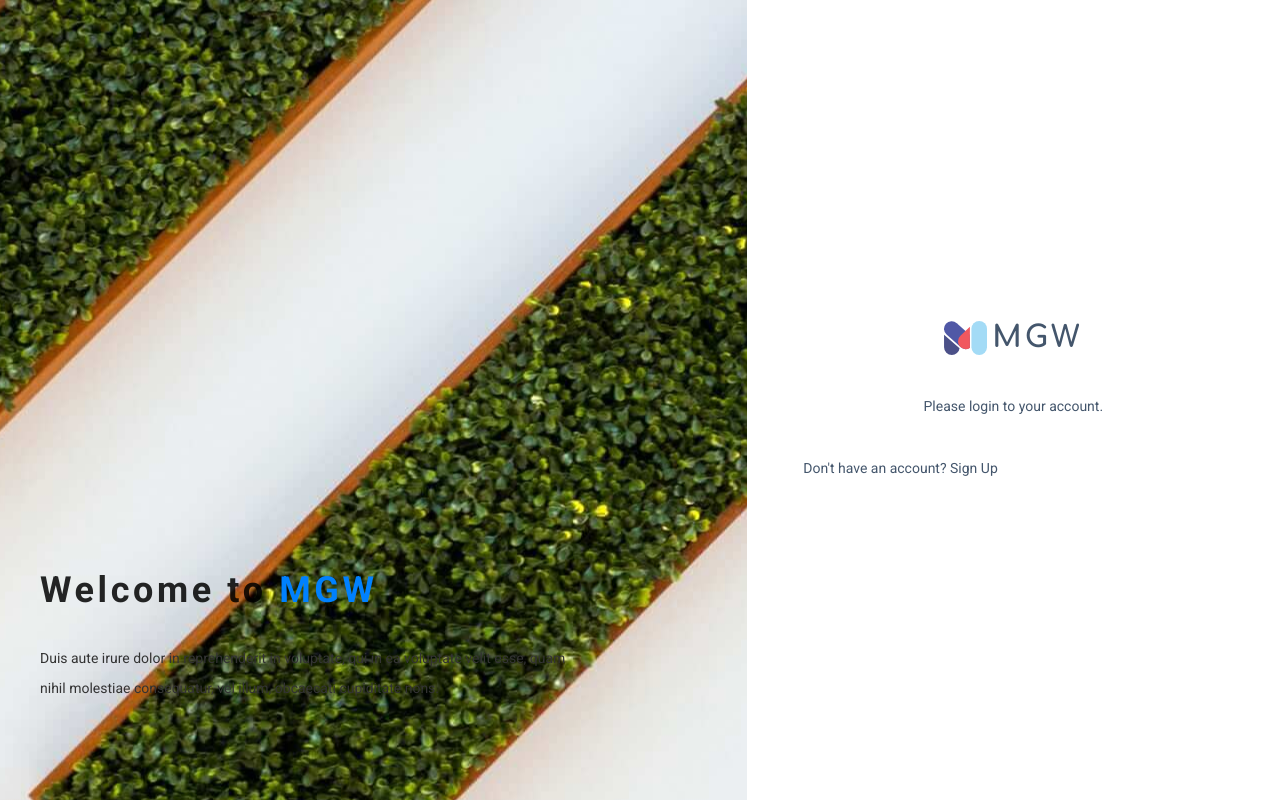
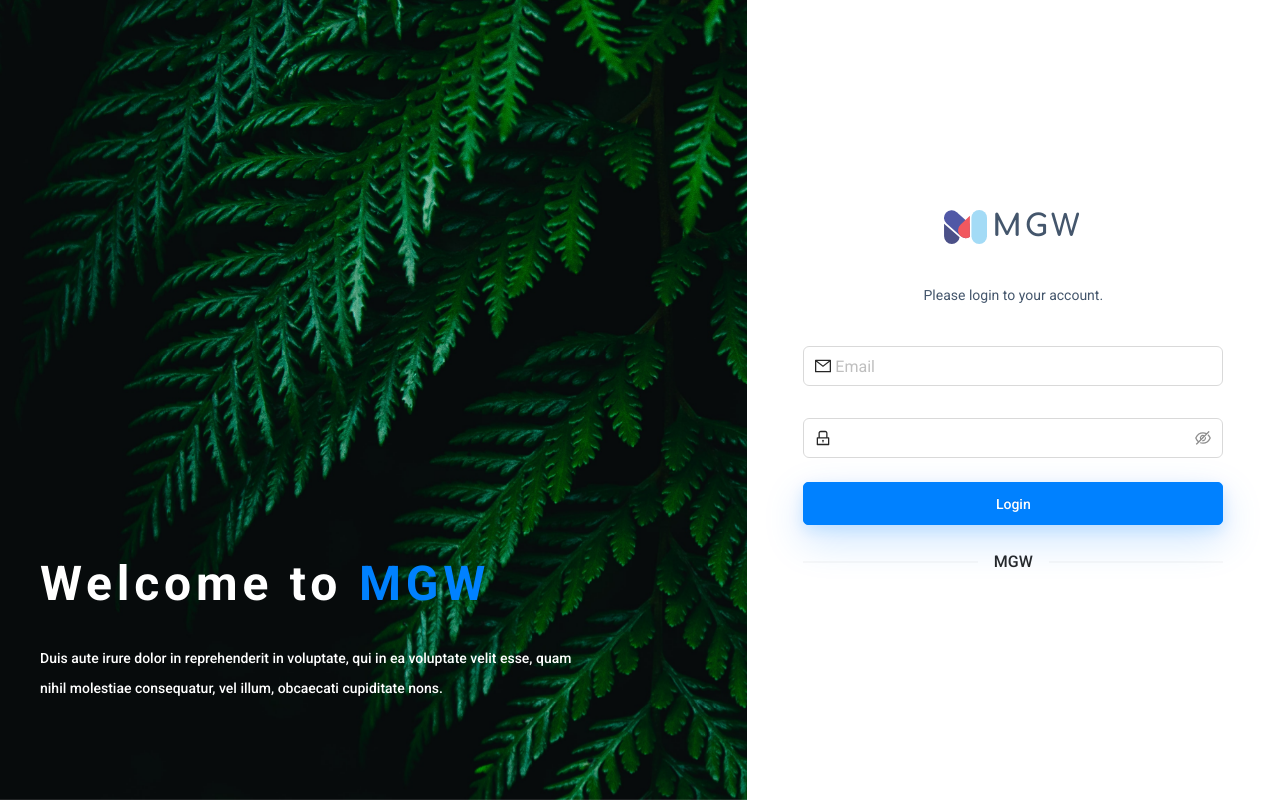
Before and after one commit to vidongls/mgw-frontend, a React (Create React App) app: page /login in a window 1280 px wide. Built offline with nearby package versions, Linux system fonts and the light colour scheme.

Commit message:
add layout new login

```diff
--- a/src/Screen/Login/index.tsx
+++ b/src/Screen/Login/index.tsx
@@ -1,10 +1,11 @@
 import React, { useContext, useEffect } from "react"
-import { Button, Form, Input, Spin, Typography } from "antd"
-
+import { Button, Form, Input, Spin, Typography, Divider } from "antd"
+import { UserOutlined, MailOutlined, LockOutlined } from "@ant-design/icons"
 import { useSearchParams } from "react-router-dom"
 import appConfig from "../../Config/App"
 import localStore from "../../Util/localStore"
 import loginImg from "../../resources/images/auth-bg.jpg"
+import imgBackground from "../../resources/images/auth-bg.jpg"
 import logo from "../../resources/images/logo.svg"
 
 const { Title } = Typography
@@ -57,7 +58,25 @@ export const Login = () => {
 									<div className="login-panel__sub">Please login to your account.</div>
 								</div>
 							</div>
-							<div className="login-panel__footer">Don't have an account? Sign Up</div>
+							<div className="login-content">
+								<Form onFinish={onFinish} onFinishFailed={onFinishFailed} autoComplete="off">
+									<Form.Item name="Mail" rules={[{ required: true, message: "Please input your mail!" }]}>
+										<Input size="large" placeholder="Email" prefix={<MailOutlined />} className="login-content__input" />
+									</Form.Item>
+
+									<Form.Item name="password" rules={[{ required: true, message: "Please input your password!" }]}>
+										<Input.Password size="large" prefix={<LockOutlined />} />
+									</Form.Item>
+
+									<Form.Item>
+										<Button type="primary" htmlType="submit" className="btn-login">
+											Login
+										</Button>
+									</Form.Item>
+								</Form>
+							</div>
+
+							<Divider>MGW</Divider>
 						</div>
 					</div>
 				</div>
--- a/src/resources/scss/common/_layout.scss
+++ b/src/resources/scss/common/_layout.scss
@@ -356,7 +356,10 @@
 		position: relative;
 		flex-grow: 1;
 		display: grid;
-		grid-template-columns: 1fr 33.3333rem;
+		grid-template-columns: 1fr;
+		@include lg {
+			grid-template-columns: 1fr 33.3333rem;
+		}
 	}
 	&-bg {
 		position: absolute;
@@ -370,6 +373,7 @@
 			width: 100%;
 			height: 100%;
 			object-fit: cover;
+			margin-bottom: 6px;
 		}
 	}
 	&-left {
@@ -379,19 +383,22 @@
 		color: #fff;
 		display: flex;
 		flex-direction: column;
-		background-image: url("../../images/auth-bg.jpg");
+		background-image: url("../../images/sebastian.jpg");
+
 		background-repeat: no-repeat;
 		background-attachment: fixed;
 		background-position: center;
+        background-size: cover;
 		display: none;
 
 		@include md {
 			display: flex;
 		}
 		h1 {
-			font-size: 36px;
 			margin-bottom: 2rem;
 			font-weight: 700;
+            color: #fff;
+			font-size: 3rem;
 			line-height: 1.2;
 			letter-spacing: 0.1em;
 			span {
@@ -399,8 +406,9 @@
 			}
 		}
 		p {
-			color: #333;
+			color: #fff;
 			margin-bottom: 0;
+            font-weight: 500;
 			line-height: 2.13333em;
 		}
 	}
@@ -453,4 +461,32 @@
 			color: #44566c;
 		}
 	}
+	&-content {
+		margin-bottom: 20px;
+		.ant-input-affix-wrapper {
+			border-radius: 6px;
+		}
+
+		&__input {
+			margin-bottom: 8px;
+		}
+	}
+	.btn-login {
+		display: flex;
+		width: 100%;
+		display: inline-flex;
+		justify-content: center;
+		align-items: center;
+		height: 2.6667rem;
+		padding: 0 1.4667rem;
+		font-weight: 500;
+		background-color: #0081ff;
+		border: 1px solid #0081ff;
+		border-radius: 5px;
+		box-shadow: 0 5px 15px #0081ff26, 0 15px 40px #0081ff33;
+		transition: all 0.3s cubic-bezier(0.075, 0.82, 0.165, 1);
+		&:hover {
+			background-color: #45a0fc;
+		}
+	}
 }
```
Also changed, not shown: src/resources/images/sebastian.jpg (added).
